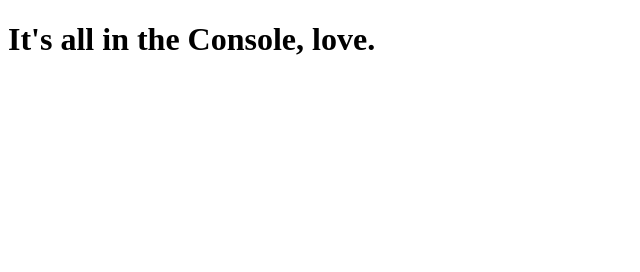
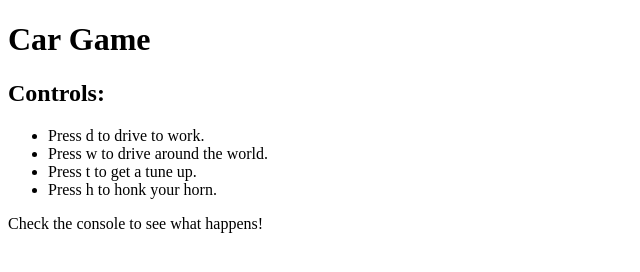
Before and after one commit to Corbineau/GroupRepo, a plain HTML site: page excercises/RabbitCarGame/index.html in a window 1280 px wide. Shown: the whole page, without its empty margins (0-640 px from the left). Drawn offline with Linux system fonts and the light colour scheme.

Commit message:
Completed: car game, with added breakdown handling

```diff
--- a/excercises/RabbitCarGame/index.html
+++ b/excercises/RabbitCarGame/index.html
@@ -6,7 +6,20 @@
   </head>
   <body>
 
-<h1>It's all in the Console, love.</h1>
+<h1>Car Game</h1>
+
+<h2>Controls:</h2>
+
+<ul>
+    <li>Press d to drive to work.</li>
+    <li>Press w to drive around the world.</li>
+    <li>Press t to get a tune up.</li>
+    <li>Press h to honk your horn.</li>
+</ul>
+
+<p>
+    Check the console to see what happens!
+</p>
 
 
     <script type="text/javascript" src="./main.js"></script>
--- a/excercises/RabbitCarGame/main.js
+++ b/excercises/RabbitCarGame/main.js
@@ -39,14 +39,17 @@ var car = {
 document.onkeyup = function() {
 
     var controls = event.key;
-    if(controls === 'd') {
+    if(controls === 't') {
+        car.getTuneUp();
+        reWriteStats();
+    } else if( car.isWorking === false) {
+        console.log("The car is dead. you need to get a tune up!");
+    }
+    else if(controls === 'd') {
         car.driveToWork();
         reWriteStats();
     } else if(controls === 'w') {
         car.driveAroundWorld();
-        reWriteStats();
-    } else if(controls === 't') {
-        car.getTuneUp();
         reWriteStats();
     } else if(controls === 'h') {
         car.honk();
```
